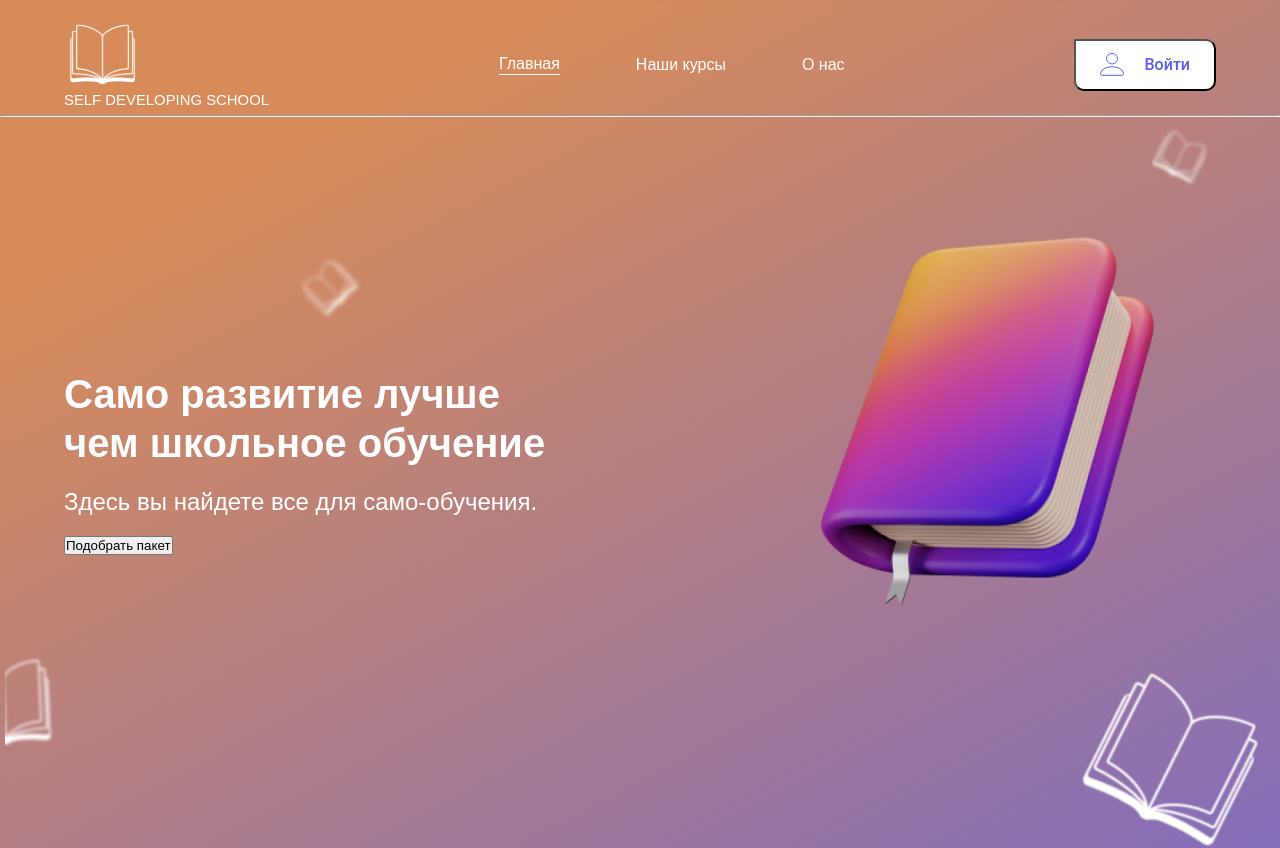
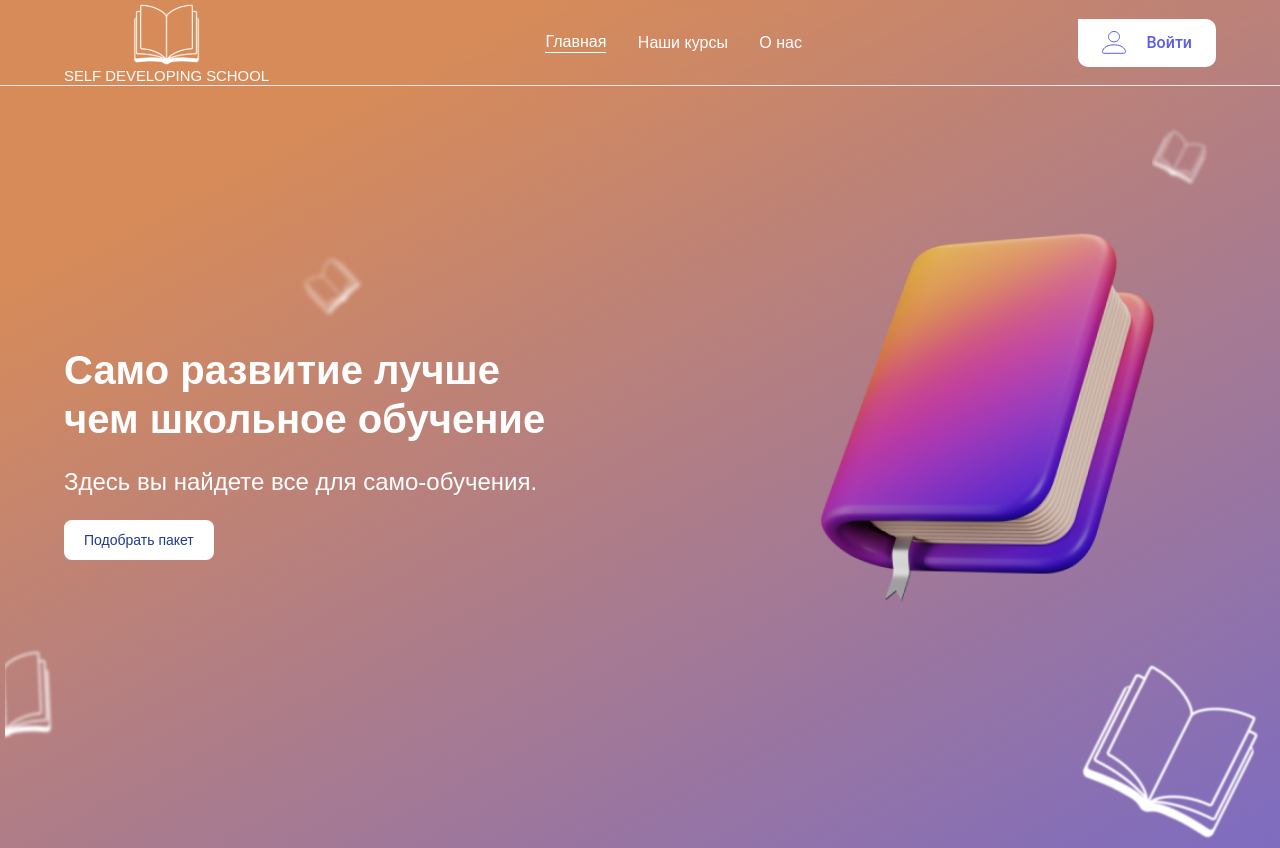
Before and after one commit to orozaliev0/books, a React (Create React App) app: page / in a window 1280 px wide. Shown: the top 848 px of the page. Built offline with nearby package versions, Linux system fonts and the light colour scheme; a web font is replaced by a local one.

Commit message:
header joy

```diff
--- a/package.json
+++ b/package.json
@@ -42,5 +42,8 @@
       "last 1 firefox version",
       "last 1 safari version"
     ]
+  },
+  "devDependencies": {
+    "tailwindcss": "^3.3.1"
   }
 }
--- a/src/index.css
+++ b/src/index.css
@@ -1,3 +1,9 @@
+@tailwind base;
+@tailwind components;
+@tailwind utilities;
+
+
+
 body {
   margin: 0;
   font-family: 'Montserrat', sans-serif;
--- a/src/style/Header.scss
+++ b/src/style/Header.scss
@@ -1,9 +1,8 @@
 #header {
-  background: rgba(255, 255, 255, 0);
+  backdrop-filter: blur(5px);
   position: fixed;
   width: 100%;
-  z-index: 10;
-  padding: 20px 0;
+  z-index: 99;
   .header {
     display: flex;
     align-items: center;
@@ -21,9 +20,9 @@
 
 
     &--text {
-      width: 30%;
+      width: 25%;
       display: flex;
-      justify-content: space-between;
+      justify-content: space-around;
       align-items: center;
       a {
         font-family: 'Montserrat', sans-serif;
@@ -54,7 +53,6 @@
         line-height: 24px;
         color: #595FEB;
         transition: .4s;
-
         &:hover {
           transform: scale(0.9);
         }
@@ -63,7 +61,4 @@
 
 
   }
-  hr{
-    margin: 6px 0;
-  }
 }
--- /dev/null
+++ b/tailwind.config.js
@@ -0,0 +1,10 @@
+/** @type {import('tailwindcss').Config} */
+module.exports = {
+  content: [
+    "./src/**/*.{js,jsx,ts,tsx}",
+  ],
+  theme: {
+    extend: {},
+  },
+  plugins: [],
+}
```
Also changed, not shown: 1 other file (tests, documents, lock files or other folders).
